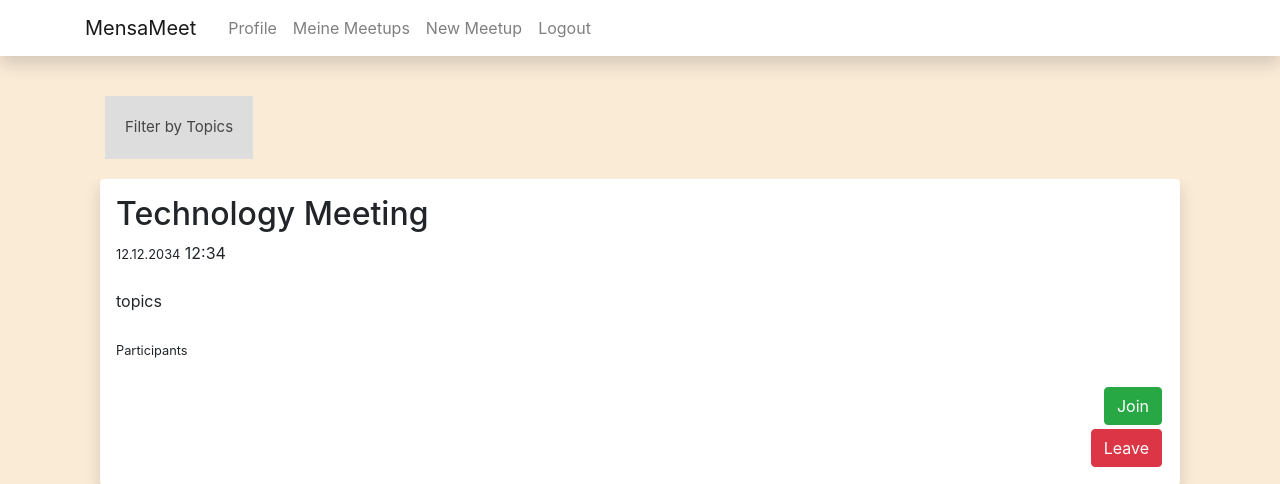
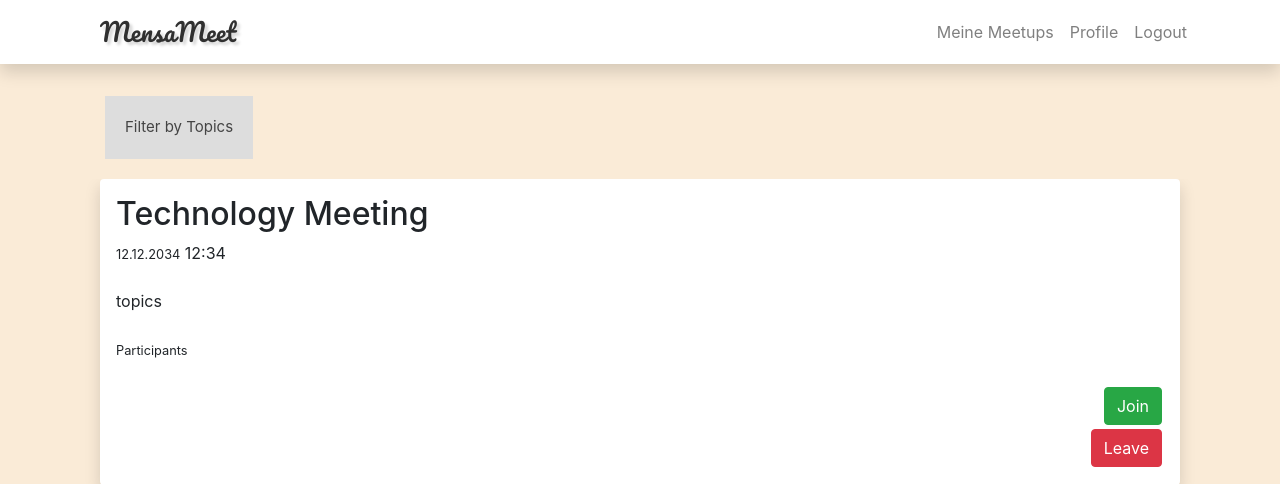
Before and after one commit to liminm/MensaMeet, a Django app: page / in a window 1280 px wide. Shown: the top 484 px of the page. Run offline with Django 3.2, Linux system fonts and the light colour scheme; the visitor is signed in with stand-in values (Sample User, id 1); some libraries are stand-ins or nearby versions.

Commit message:
update navigation menu

```diff
--- a/mensameet/templates/mensameet/base_with_navigation.html
+++ b/mensameet/templates/mensameet/base_with_navigation.html
@@ -1,28 +1,33 @@
 {% extends 'mensameet/base.html' %}
 
 {% block navigation %}
+
 	<header class="site-header">
 	   <nav class="shadow navbar navbar-expand-md navbar-light bg-steel fixed-top">
 	      <div class="container">
-	      <a class="navbar-brand mr-4" href="{% url 'mensameet-home' %}">MensaMeet</a>
+
+            <a class="title text-center navbar-brand mr-4 title-nav" style="font-size: 25px; color:#303030; margin-left:15px;" href="{% url 'mensameet-home' %}">MensaMeet</a>
+
 	         <button class="navbar-toggler" type="button" data-toggle="collapse" data-target="#navbarToggle" aria-controls="navbarToggle" aria-expanded="false" aria-label="Toggle navigation">
 	         <span class="navbar-toggler-icon"></span>
 	         </button>
 	         <div class="collapse navbar-collapse" id="navbarToggle">
-	        {% comment %} <div class="navbar-nav mr-auto">
-	          <a class="nav-item nav-link" href="{% url 'mensameet-home' %}">Home</a>
-	        </div> {% endcomment %}
-	        <!-- Navbar Right Side -->
-	        <div class="navbar-nav">
+	            <ul class="navbar-nav ml-auto">
 	               {% if user.is_authenticated %}
-							<a class="nav-item nav-link" href="{% url 'profile' %}">Profile</a>
-							<a class="nav-item nav-link" href="{% url 'meetup-home' %}">Meine Meetups</a>
-							<a class="nav-item nav-link" href="{% url 'meetup-create' %}">New Meetup</a>
-							<a class="nav-item nav-link" href="{% url 'mensameet-logout' %}">Logout</a>
+	               <li class="nav-item">
+	                  <a class="nav-link" href="{% url 'meetup-home' %}">Meine Meetups</a>
+	               </li>
+	               <li class="nav-item">
+	                  <a class="nav-link" href="{% url 'profile' %}">Profile</a>
+	               </li>
+	               <li class="nav-item">
+	                  <a class="nav-link" href="{% url 'mensameet-logout' %}">Logout</a>
+	               </li>
+	            </ul>
+	         </div>
 	         {% else %}
-
 	         {% endif %}
-	        </div>
+	         </ul>
 	      </div>
 	      </div>
 	   </nav>
```
Lines whose indentation alone changed are shown as unchanged.
